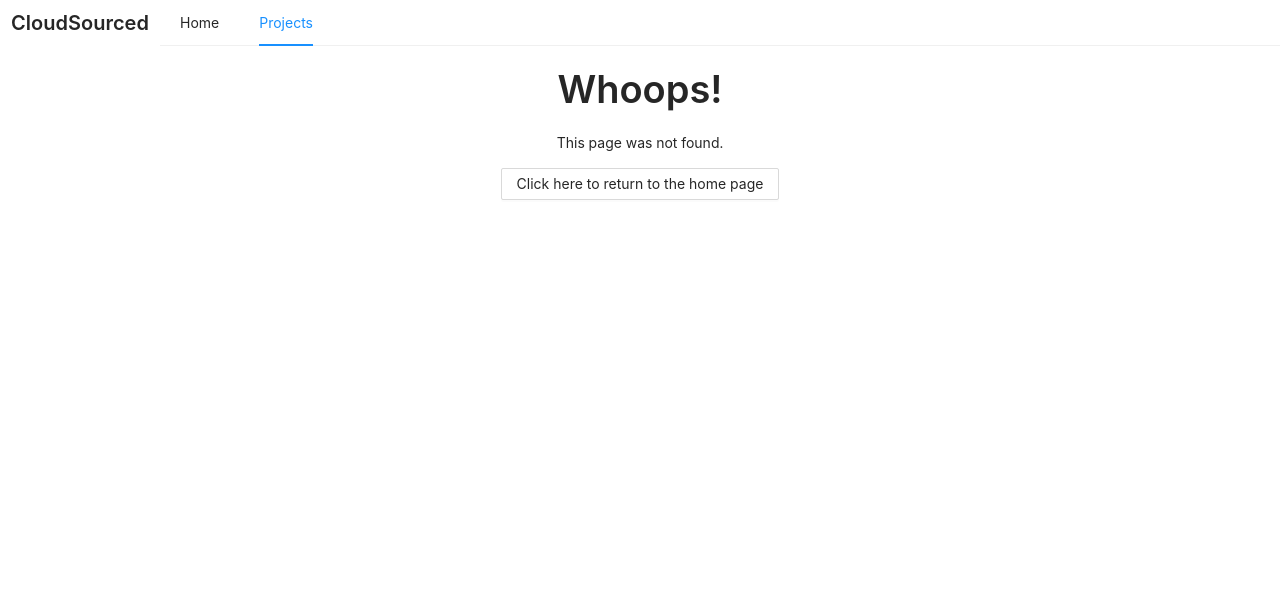
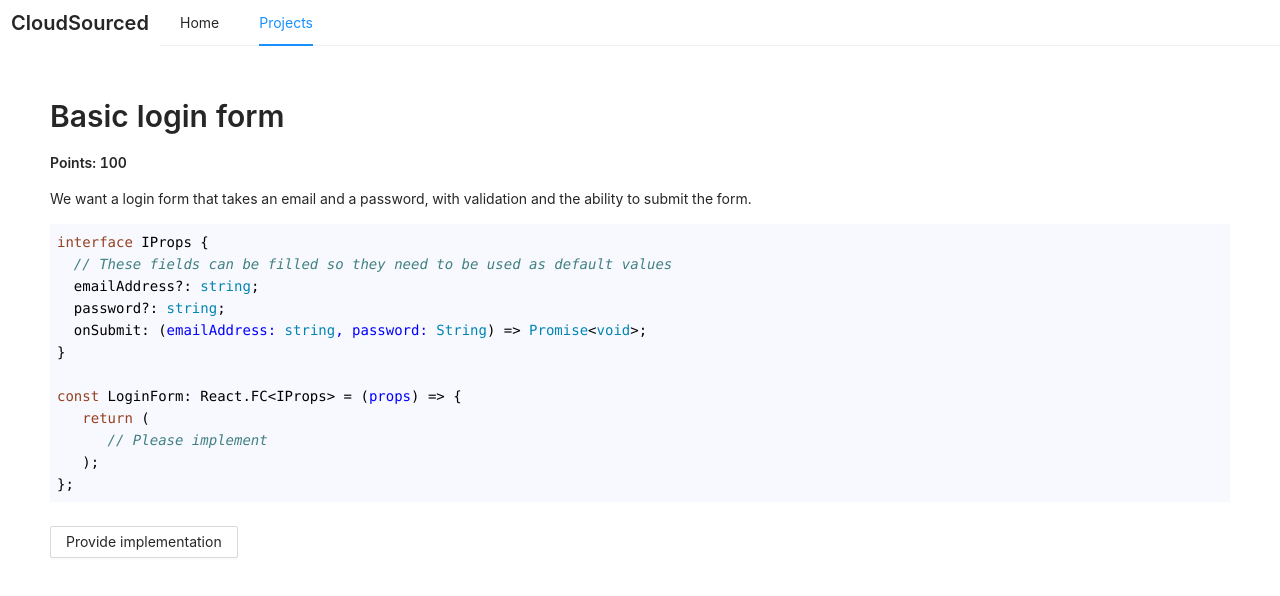
Before and after one commit to Z-Farook/Cloudsourced, a React (Create React App) app in the folder frontend/: page /projects/1/features/1 in a window 1280 px wide. Before the commit this address had no page. Shown: the top 596 px of the page. Built offline with nearby package versions, Linux system fonts and the light colour scheme.

Commit message:
Simpele detail pagina

```diff
--- /dev/null
+++ b/frontend/src/pages/ProjectPage/FeaturePage/index.tsx
@@ -0,0 +1,84 @@
+import * as React from "react";
+import { RouteComponentProps } from "react-router";
+import DefaultLayout from "../../../components/layout/DefaultLayout";
+import { useEffect, useMemo, useState } from "react";
+import { Button, Card, Spin, Typography } from "antd";
+import SyntaxHighlighter from "react-syntax-highlighter";
+import { docco } from "react-syntax-highlighter/dist/esm/styles/hljs";
+
+const { Title, Paragraph } = Typography;
+
+interface IRouteParams {
+  projectId: string;
+  featureId: string;
+}
+
+interface IProps extends RouteComponentProps<IRouteParams> {}
+
+// These are temporary mock models and data
+interface IMockFeature {
+  name: string;
+  description: string;
+  codePreview: string;
+  codeLanguage: string;
+  points: number;
+}
+
+const FeaturePage: React.FC<IProps> = (props) => {
+  const [feature, setFeature] = useState<IMockFeature | null>({
+    name: "Basic login form",
+    points: 100,
+    description:
+      "We want a login form that takes an email and a password, with validation and the ability to submit the form.",
+    codeLanguage: "tsx",
+    codePreview: `interface IProps {
+  // These fields can be filled so they need to be used as default values
+  emailAddress?: string;
+  password?: string;
+  onSubmit: (emailAddress: string, password: String) => Promise<void>;
+}
+
+const LoginForm: React.FC<IProps> = (props) => {
+   return (
+      // Please implement
+   );
+};`,
+  });
+
+  const { projectId, featureId } = useMemo(() => {
+    return {
+      projectId: Number(props.match.params.projectId),
+      featureId: Number(props.match.params.featureId),
+    };
+  }, [props.match.params]);
+
+  useEffect(() => {
+    // Ophalen feature
+  }, [projectId, featureId]);
+
+  return (
+    <DefaultLayout>
+      {/*<div>Project ID: {projectId}</div>*/}
+      {/*<div>Feature ID: {featureId}</div>*/}
+
+      <div style={{ padding: 50 }}>
+        {feature === null ? (
+          <Spin />
+        ) : (
+          <div>
+            <Title level={2}>{feature.name}</Title>
+            <Paragraph strong>Points: {feature.points}</Paragraph>
+            <Paragraph>{feature.description}</Paragraph>
+            <SyntaxHighlighter language={feature.codeLanguage} style={docco}>
+              {feature.codePreview}
+            </SyntaxHighlighter>
+
+            <Button style={{ marginTop: 10 }}>Provide implementation</Button>
+          </div>
+        )}
+      </div>
+    </DefaultLayout>
+  );
+};
+
+export default FeaturePage;
--- a/frontend/src/routing/MainRouter.tsx
+++ b/frontend/src/routing/MainRouter.tsx
@@ -8,6 +8,7 @@ import {
 import HomePage from "../pages/HomePage";
 import NotFoundPage from "../pages/NotFoundPage";
 import ProjectPage from "../pages/ProjectPage";
+import FeaturePage from "../pages/ProjectPage/FeaturePage";
 
 interface IProps {}
 
@@ -18,6 +19,11 @@ const MainRouter: React.FC<IProps> = (props) => {
         <Route exact path="/" component={() => <Redirect to="/home" />} />
         <Route exact path="/home" component={HomePage} />
         <Route exact path="/projects" component={ProjectPage} />
+        <Route
+          exact
+          path="/projects/:projectId/features/:featureId"
+          component={FeaturePage}
+        />
         <Route component={NotFoundPage} />
       </Switch>
     </Router>
```
